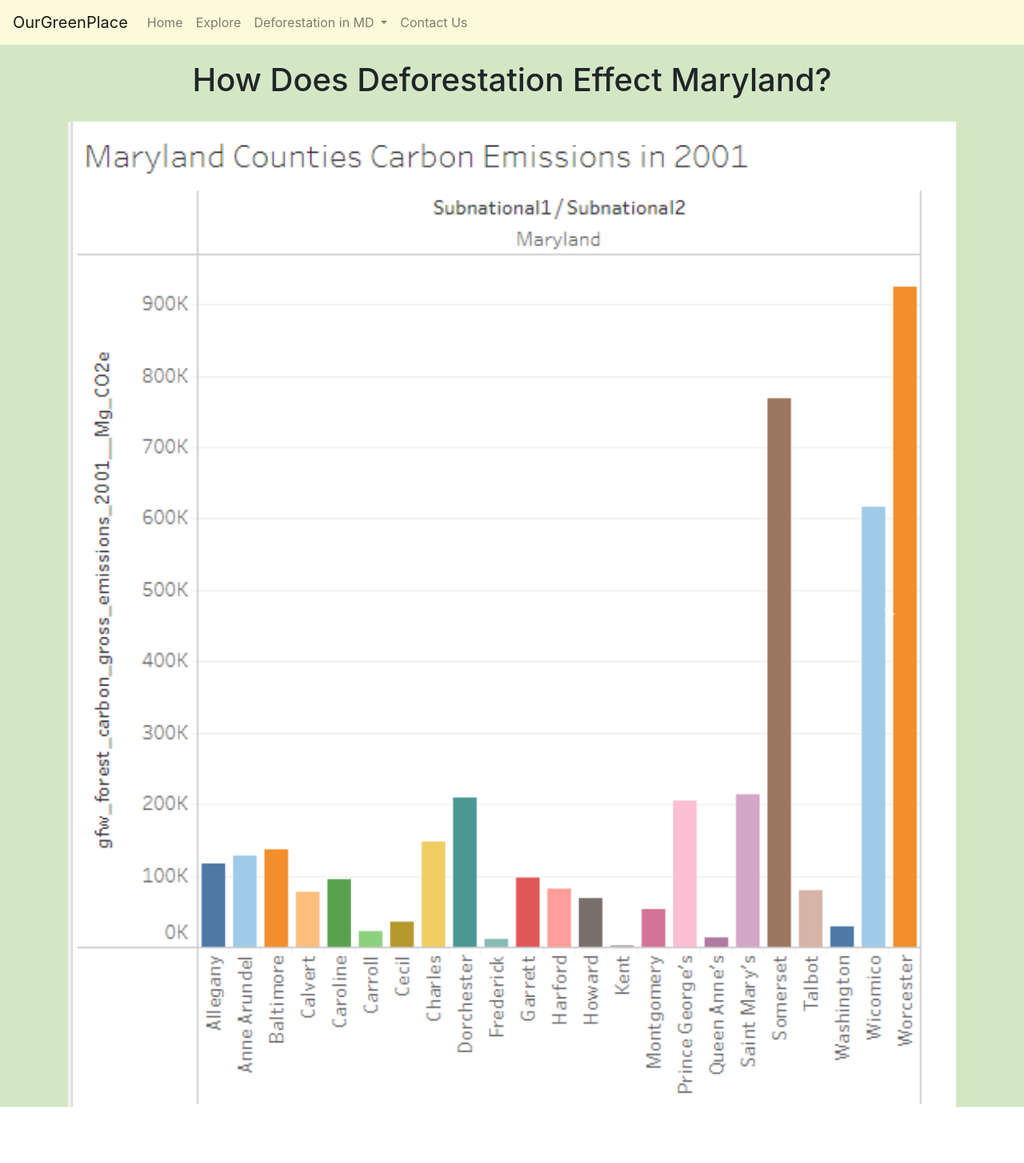
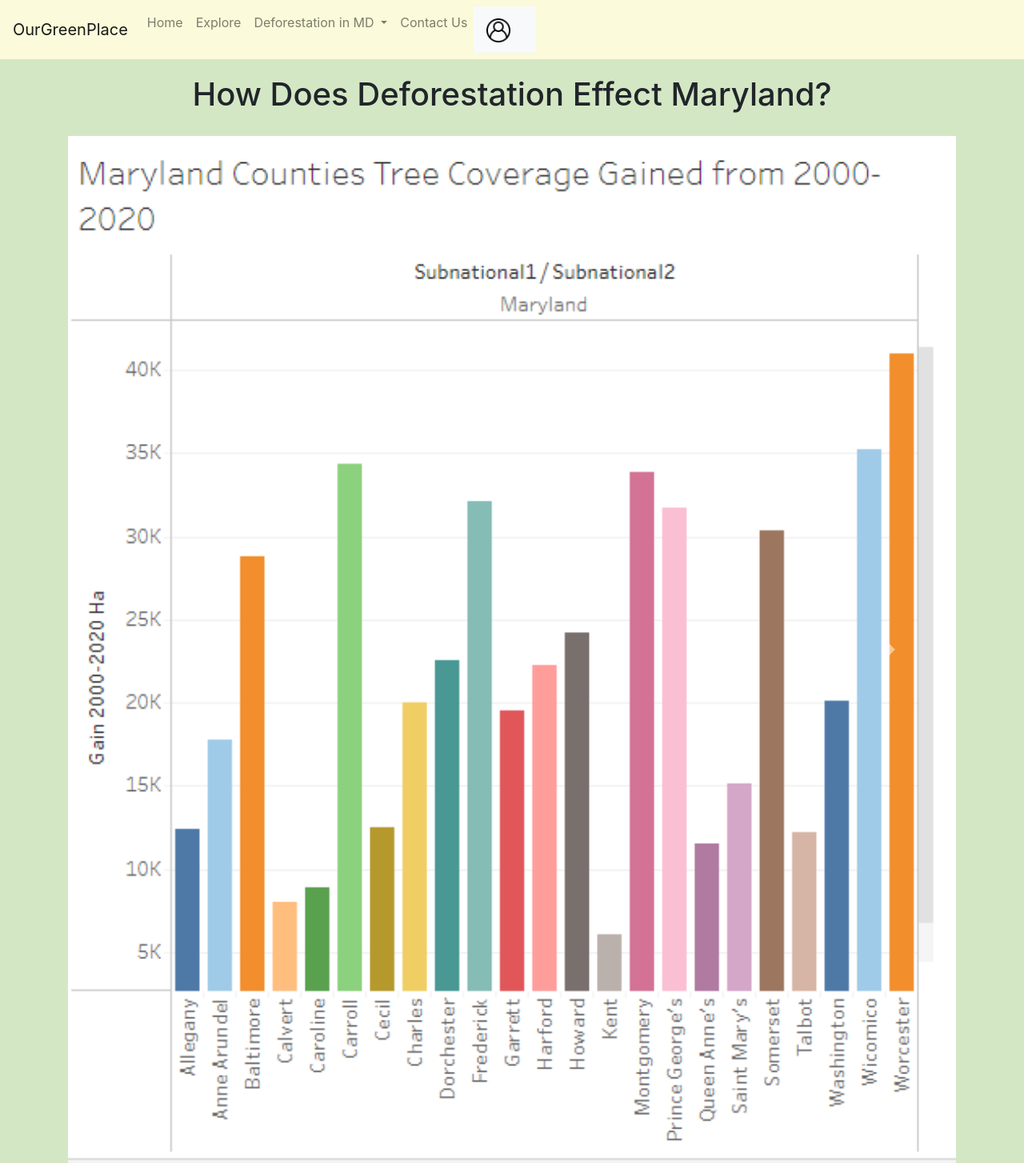
Before and after one commit to aliyahsmith-bradley/OurGreenPlace_SeniorCapstone, a Flask app: page /statistics in a window 1280 px wide. Shown: the whole page at 80% size. Before the commit the page ends 1384 px from the top, so only its background shows below. Run offline with Flask 3, Linux system fonts and the light colour scheme; some libraries are stand-ins or nearby versions.

Commit message:
Correct images for Stats page

```diff
--- a/requirements.txt
+++ b/requirements.txt
@@ -4,6 +4,8 @@ charset-normalizer==3.3.2
 click==8.1.7
 Flask==3.0.2
 Flask-Login==0.6.3
+Flask-SQLAlchemy==3.1.1
+greenlet==2.0.2
 idna==3.6
 importlib-metadata==7.0.1
 itsdangerous==2.1.2
@@ -11,7 +13,8 @@ Jinja2==3.1.3
 MarkupSafe==2.1.5
 python-dotenv==1.0.1
 requests==2.31.0
+SQLAlchemy==2.0.27
+typing_extensions==4.9.0
 urllib3==2.2.0
-waitress==3.0.0
 Werkzeug==3.0.1
 zipp==3.17.0
--- a/website/__init__.py
+++ b/website/__init__.py
@@ -1,5 +1,6 @@
 from flask import Flask
 from website import views
+from flask_sqlalchemy import SQLAlchemy
 
 
 def create_app():
--- a/website/templates/base.html
+++ b/website/templates/base.html
@@ -49,6 +49,11 @@
           </div>
         </li>
         <a class="nav-item nav-link" id="contact" href="contact">Contact Us</a>
+        <nav class="navbar navbar-light bg-light">
+          <a class="navbar-brand" href="#">
+            <img src="{{ url_for('static', filename='images/user-interface.png') }}" width="30" height="30" alt="Sign Up">
+          </a>
+        </nav>
       </div>
     </div>
   </nav>
--- /dev/null
+++ b/website/templates/views/signup.html
@@ -0,0 +1,6 @@
+{% extends 'base.html' %}
+{% block title %}Featured Content Page{% endblock title %}
+
+{% block content %}
+<h1>This is the sign up page!</h1>
+{% endblock %}
--- a/website/templates/views/statistics.html
+++ b/website/templates/views/statistics.html
@@ -11,12 +11,6 @@
   </ol>
   <div class="carousel-inner">
     <div class="carousel-item active">
-      <img class="d-block w-100" src="{{ url_for('static', filename='images/Maryland Counties Carbon Emissions in 2001.png') }}" alt="First slide">
-    </div>
-    <div class="carousel-item">
-      <img class="d-block w-100" src="{{ url_for('static', filename='images/Maryland Counties Carbon Emissions in 2022.png') }}" alt="Second slide">
-    </div>
-    <div class="carousel-item">
       <img class="d-block w-100" src="{{ url_for('static', filename='images/Maryland Counties Tree Coverage Gained from 2000-2020.png') }}" alt="Third slide">
     </div>
     <div class="carousel-item">
@@ -35,7 +29,16 @@
       <img class="d-block w-100" src="{{ url_for('static', filename='images/Tree Coverage Lost in 2022.png') }}" alt="Eighth slide">
     </div>
     <div class="carousel-item">
-      <img class="d-block w-100" src="{{ url_for('static', filename='images/Carbon Emissions in 2022.png') }}" alt="Eighth slide">
+      <img class="d-block w-100" src="{{ url_for('static', filename='images/Carbon Emissions in 2001 Maryland with Description.png') }}" alt="Ninth slide">
+    </div>
+    <div class="carousel-item">
+      <img class="d-block w-100" src="{{ url_for('static', filename='images/Carbon Emissions in 2022 Maryland with Description.png') }}" alt="Tenth slide">
+    </div>
+    <div class="carousel-item">
+      <img class="d-block w-100" src="{{ url_for('static', filename='images/Carbon Emissions in 2001 with Description.png') }}" alt="Eleventh slide">
+    </div>
+    <div class="carousel-item">
+      <img class="d-block w-100" src="{{ url_for('static', filename='images/Carbon Emissions in 2022 with Description.png') }}" alt="Twevlth slide">
     </div>
   </div>
   <a class="carousel-control-prev" href="#carouselExampleIndicators" role="button" data-slide="prev">
--- a/website/views.py
+++ b/website/views.py
@@ -63,3 +63,7 @@ def howToHelp():
 @views.route("/contact")
 def contact():
     return render_template("views/contact.html")
+
+@views.route("/signup")
+def signup():
+    return render_template("views/signup.html")
```
Also changed, not shown: website/static/images/user-interface.png (added).
